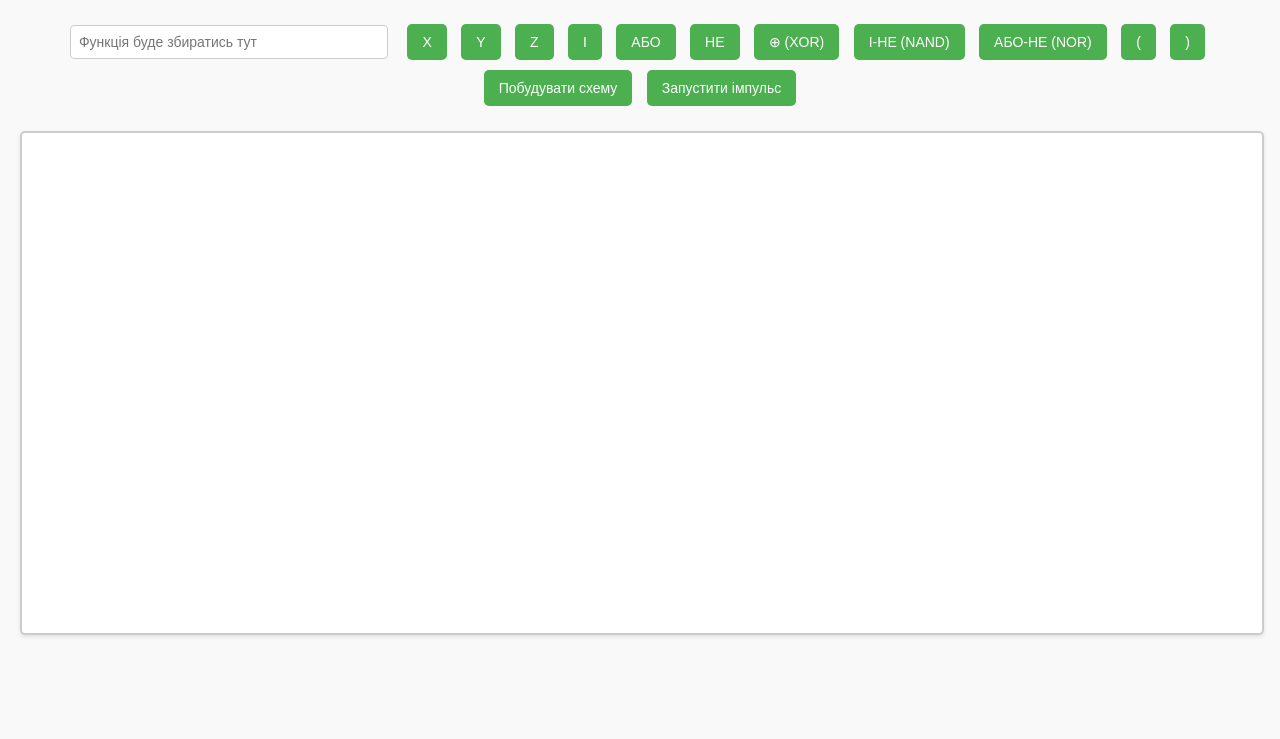
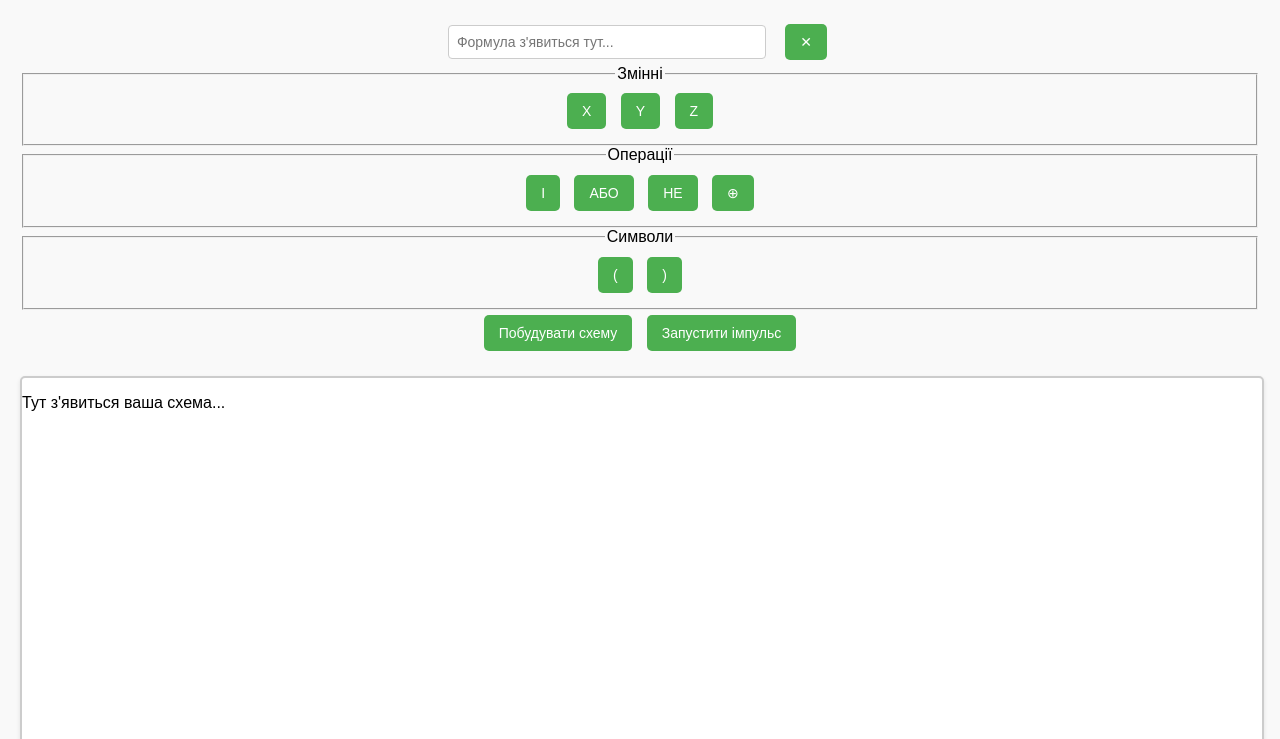
Before and after one commit to violettahurchonok-byte/boolean-schemes-simulator1, a plain HTML site: page index.html in a window 1280 px wide. Shown: the part 61-800 px from the top of the page. Drawn offline with nearby package versions, Linux system fonts and the light colour scheme.

Commit message:
index.html

```diff
--- a/index.html
+++ b/index.html
@@ -2,44 +2,57 @@
 <html lang="uk">
 <head>
   <meta charset="UTF-8">
+  <meta name="viewport" content="width=device-width, initial-scale=1.0">
   <title>Симулятор логічних схем</title>
-  <!-- Підключення стилів -->
   <link rel="stylesheet" href="style.css">
-  <!-- Підключення бібліотеки math.js -->
   <script src="https://cdnjs.cloudflare.com/ajax/libs/mathjs/11.8.0/math.min.js"></script>
 </head>
 <body>
+  <header>
     <h1>Симулятор логічних схем</h1>
+  </header>
 
+  <main>
     <div id="controls">
-    <input type="text" id="booleanInput" placeholder="Функція буде збиратись тут">
+      <div class="input-group">
+        <input type="text" id="booleanInput" placeholder="Формула з'явиться тут..." readonly>
+        <button onclick="clearInput()" title="Очистити поле">✕</button>
+      </div>
 
-    <!-- Змінні -->
+      <div class="button-grid">
+        <fieldset>
+          <legend>Змінні</legend>
           <button onclick="insertSymbol('x')">X</button>
           <button onclick="insertSymbol('y')">Y</button>
           <button onclick="insertSymbol('z')">Z</button>
+        </fieldset>
 
-    <!-- Операції -->
-    <button onclick="insertSymbol(' AND ')">І</button>
-    <button onclick="insertSymbol(' OR ')">АБО</button>
-    <button onclick="insertSymbol(' NOT ')">НЕ</button>
-    <button onclick="insertSymbol(' XOR ')">⊕ (XOR)</button>
-    <button onclick="insertSymbol(' NAND ')">І-НЕ (NAND)</button>
-    <button onclick="insertSymbol(' NOR ')">АБО-НЕ (NOR)</button>
+        <fieldset>
+          <legend>Операції</legend>
+          <button onclick="insertSymbol(' and ')" title="Логічне І">І</button>
+          <button onclick="insertSymbol(' or ')" title="Логічне АБО">АБО</button>
+          <button onclick="insertSymbol('not ')" title="Логічне НЕ">НЕ</button>
+          <button onclick="insertSymbol(' xor ')" title="Виключне АБО">⊕</button>
+        </fieldset>
 
-    <!-- Дужки -->
+        <fieldset>
+          <legend>Символи</legend>
           <button onclick="insertSymbol('(')">(</button>
           <button onclick="insertSymbol(')')">)</button>
-
-    <!-- Дії -->
-    <button onclick="buildScheme()">Побудувати схему</button>
-    <button onclick="runSimulation()">Запустити імпульс</button>
+        </fieldset>
       </div>
 
-  <!-- Робоча область -->
-  <div id="workspace"></div>
+      <div class="actions">
+        <button class="btn-build" onclick="buildScheme()">Побудувати схему</button>
+        <button class="btn-run" onclick="runSimulation()">Запустити імпульс</button>
+      </div>
+    </div>
 
-  <!-- Підключення скриптів -->
+    <div id="workspace">
+      <p class="placeholder-text">Тут з'явиться ваша схема...</p>
+    </div>
+  </main>
+
   <script src="script.js"></script>
 </body>
 </html>
```
Lines whose indentation alone changed are shown as unchanged.
